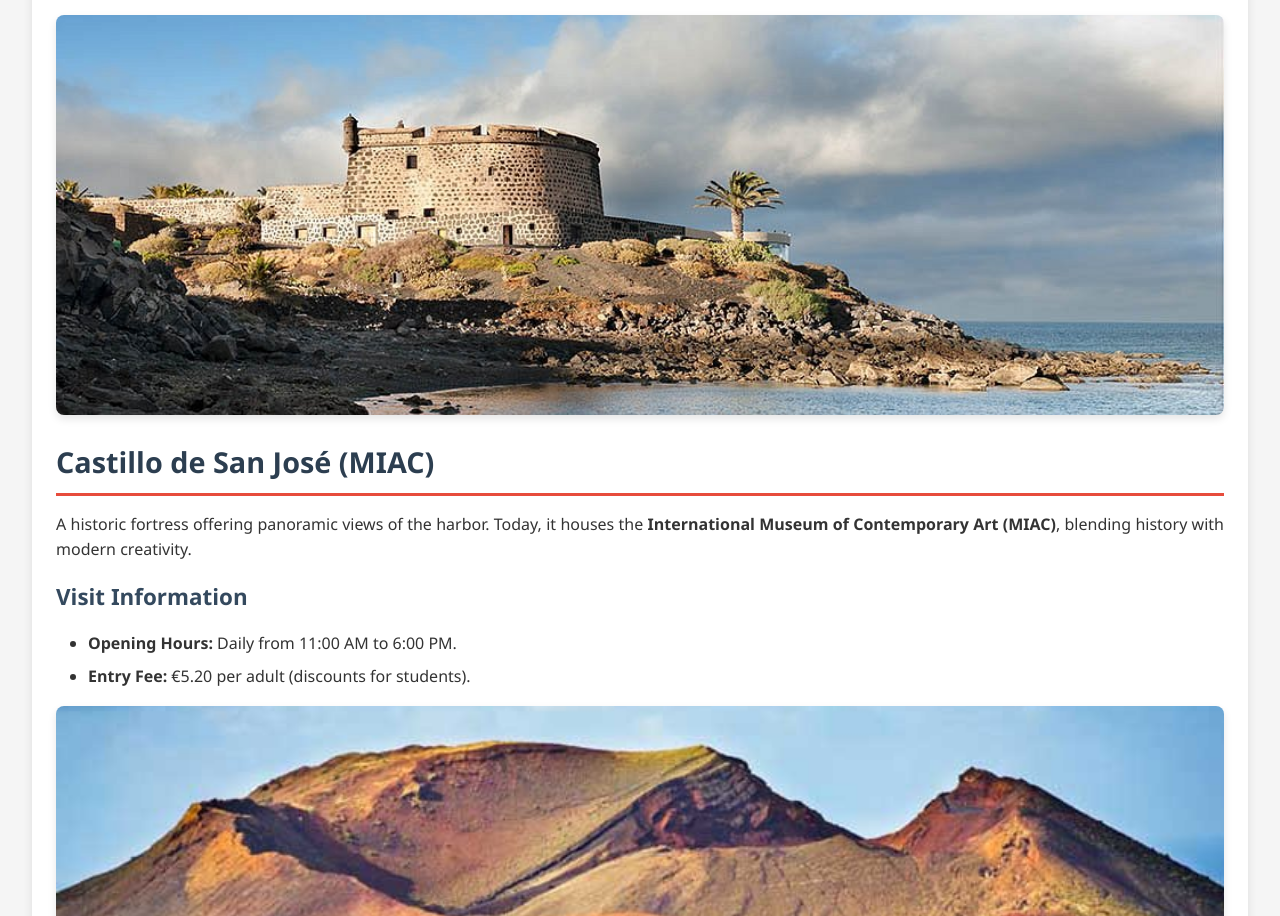
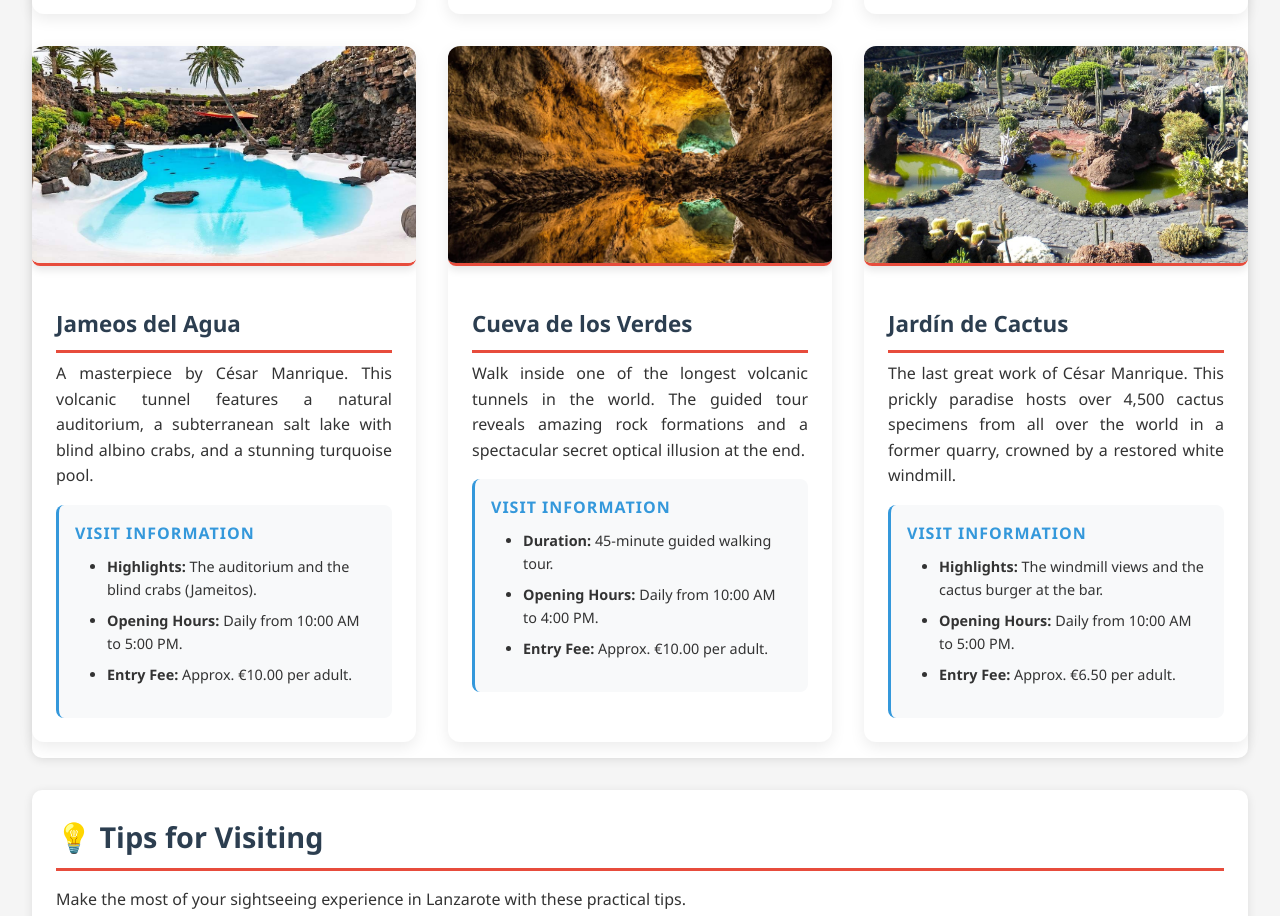
Before and after one commit to Miguel-4320/city_presentation, a plain HTML site: page Selected sightseeing.html in a window 1280 px wide. Shown: the part 1180-2096 px from the top of the page. Drawn offline with Linux system fonts and the light colour scheme.

Commit message:
mas sightseeing

```diff
--- a/Selected sightseeing.html
+++ b/Selected sightseeing.html
@@ -128,7 +128,113 @@
             </div>
           </div>
         </article>
+
+        <article class="attraction-card">
+          <img
+            src="assets/images/jameosdelagua.jpg"
+            alt="Jameos del Agua volcanic tunnel"
+            class="attraction-img"
+          />
+          <div class="card-content">
+            <h3>Jameos del Agua</h3>
+            <p class="description">
+              A masterpiece by César Manrique. This volcanic tunnel features a natural auditorium, a subterranean salt lake with blind albino crabs, and a stunning turquoise pool.
+            </p>
+
+            <div class="details-box">
+              <h4>Visit Information</h4>
+              <ul>
+                <li>
+                  <strong>Highlights:</strong> The auditorium and the blind crabs (Jameitos).
+                </li>
+                <li>
+                  <strong>Opening Hours:</strong> Daily from 10:00 AM to 5:00 PM.
+                </li>
+                <li><strong>Entry Fee:</strong> Approx. €10.00 per adult.</li>
+              </ul>
+            </div>
+          </div>
+        </article>
+
+        <article class="attraction-card">
+          <img
+            src="assets/images/cuevadelosverdes.jpg"
+            alt="Cueva de los Verdes lighting"
+            class="attraction-img"
+          />
+          <div class="card-content">
+            <h3>Cueva de los Verdes</h3>
+            <p class="description">
+              Walk inside one of the longest volcanic tunnels in the world. The guided tour reveals amazing rock formations and a spectacular secret optical illusion at the end.
+            </p>
+
+            <div class="details-box">
+              <h4>Visit Information</h4>
+              <ul>
+                <li>
+                  <strong>Duration:</strong> 45-minute guided walking tour.
+                </li>
+                <li>
+                  <strong>Opening Hours:</strong> Daily from 10:00 AM to 4:00 PM.
+                </li>
+                <li><strong>Entry Fee:</strong> Approx. €10.00 per adult.</li>
+              </ul>
+            </div>
+          </div>
+        </article>
+
+
+        <article class="attraction-card">
+          <img
+            src="assets/images/jardindecactus.jpg"
+            alt="Jardín de Cactus in Guatiza"
+            class="attraction-img"
+          />
+          <div class="card-content">
+            <h3>Jardín de Cactus</h3>
+            <p class="description">
+              The last great work of César Manrique. This prickly paradise hosts over 4,500 cactus specimens from all over the world in a former quarry, crowned by a restored white windmill.
+            </p>
+
+            <div class="details-box">
+              <h4>Visit Information</h4>
+              <ul>
+                <li>
+                  <strong>Highlights:</strong> The windmill views and the cactus burger at the bar.
+                </li>
+                <li>
+                  <strong>Opening Hours:</strong> Daily from 10:00 AM to 5:00 PM.
+                </li>
+                <li><strong>Entry Fee:</strong> Approx. €6.50 per adult.</li>
+              </ul>
+            </div>
+          </div>
+        </article>
+
       </section>
+
+      <section class="travel-tips">
+        <h3>💡 Tips for Visiting</h3>
+        <p>Make the most of your sightseeing experience in Lanzarote with these practical tips.</p>
+
+        <div class="services-grid">
+            <article class="service-item">
+                <h4>🎟️ Save Money with Vouchers</h4>
+                <p>If you plan to visit Timanfaya, Jameos del Agua, and Cueva de los Verdes, buy a <strong>CACT Multi-Centre Ticket</strong> (Bono) to save up to 20% on entrance fees.</p>
+            </article>
+
+            <article class="service-item">
+                <h4>👟 Wear Comfortable Shoes</h4>
+                <p>Most attractions involve walking on volcanic ground. Leave the flip-flops for the beach; sturdy sneakers are recommended for Timanfaya and the caves.</p>
+            </article>
+
+            <article class="service-item">
+                <h4>🚗 Rent a Car</h4>
+                <p>While Arrecife has buses, the best way to explore the island's landmarks at your own pace is by renting a car. Parking is free at most major tourist sites.</p>
+            </article>
+        </div>
+      </section>
+
     </main>
 
     <footer>
--- a/styles.css
+++ b/styles.css
@@ -457,6 +457,66 @@ footer {
   text-decoration: underline;
 }
 
+
+/* === SIGHTSEEING GRID LAYOUT (Arreglo de fotos grandes) === */
+
+.attractions-container {
+  display: grid;
+  /* Esto crea columnas automáticas de mínimo 300px */
+  grid-template-columns: repeat(auto-fit, minmax(350px, 1fr));
+  gap: 2rem; /* Espacio entre tarjetas */
+  padding: 1rem 0;
+}
+
+.attraction-card {
+  background: white;
+  border-radius: 12px; /* Bordes redondeados modernos */
+  overflow: hidden;    /* Para que la imagen respete el borde redondeado */
+  box-shadow: 0 5px 15px rgba(0,0,0,0.08); /* Sombra suave elegante */
+  transition: transform 0.3s ease, box-shadow 0.3s ease;
+  display: flex;
+  flex-direction: column; /* Organiza foto arriba, texto abajo */
+}
+
+.attraction-card:hover {
+  transform: translateY(-5px); /* Efecto de elevación al pasar el ratón */
+  box-shadow: 0 10px 25px rgba(0,0,0,0.15);
+}
+
+.attraction-img {
+  width: 100%;
+  height: 220px;       /* ALTO FIJO: Esto evita que las fotos sean gigantes */
+  object-fit: cover;   /* Recorta la foto para que llene el hueco sin deformarse */
+  border-bottom: 3px solid #e74c3c; /* Un toque de color corporativo */
+}
+
+.card-content {
+  padding: 1.5rem;
+}
+
+.card-content h3 {
+  color: #2c3e50;
+  margin-bottom: 0.5rem;
+  font-size: 1.4rem;
+}
+
+.details-box {
+  background-color: #f8f9fa;
+  padding: 1rem;
+  margin-top: 1rem;
+  border-radius: 8px;
+  font-size: 0.9rem;
+  border-left: 3px solid #3498db;
+}
+
+.details-box h4 {
+  color: #3498db;
+  font-size: 1rem;
+  margin-bottom: 0.5rem;
+  text-transform: uppercase;
+  letter-spacing: 1px;
+}
+
 /* === EVENTS & HISTORY SECTIONS === */
 
 /* Personalities Grid Layout */
```
Also changed, not shown: assets/images/cuevadelosverdes.jpg (added), assets/images/jameosdelagua.jpg (added), assets/images/jardindecactus.jpg (added).
